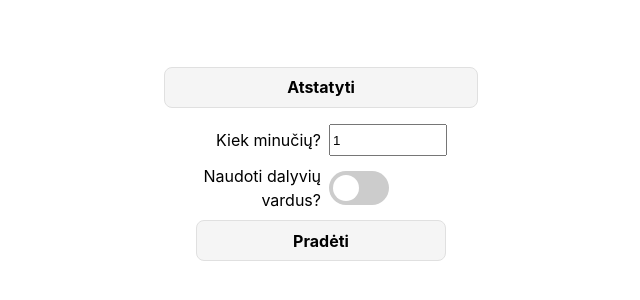
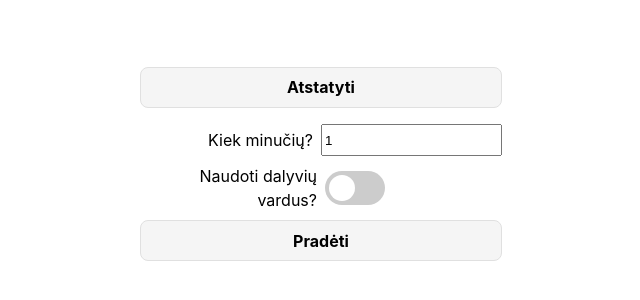
Before and after one commit to vdobro/jd-clock, a React (Vite) app: page / in a window 1280 px wide. Shown: the part 244-544 px from the top of the page, without its empty margins (351-991 px from the left). Built offline with nearby package versions, Linux system fonts and the light colour scheme.

Commit message:
Styling fixes

```diff
--- a/index.css
+++ /dev/null
@@ -1,12 +0,0 @@
-html, body {
-  margin: 0;
-  height: 100%;
-  width: 100%;
-}
-
-body {
-  display: flex;
-  flex-direction: row;
-  align-items: center;
-  justify-content: center;
-}
--- a/index.html
+++ b/index.html
@@ -1,13 +1,12 @@
 <!DOCTYPE html>
-<html lang="lt">
+<html lang="lt" style="margin: 0; height: 100%; width: 100%;">
   <head>
     <meta charset="UTF-8" />
     <link rel="icon" type="image/svg+xml" href="/vite.svg" />
     <meta name="viewport" content="width=device-width, initial-scale=1.0" />
-    <link rel="stylesheet" href="index.css" />
     <title>JD laikmatis</title>
   </head>
-  <body>
+  <body style="margin: 0; height: 100%; width: 100%; display: flex; flex-direction: row; align-items: center; justify-content: center;">
     <div id="jd-clock-root"></div>
     <script type="module" src="/src/main.tsx"></script>
   </body>
--- a/src/app.tsx
+++ b/src/app.tsx
@@ -64,25 +64,28 @@ export default function App(): JSX.Element {
     <button
       className={styles.button}
       onClick={() => setActivePage(AppPage.SETUP)}
+      type="button"
     >
       Atgal
     </button>
   );
 
   const resetButton = (): JSX.Element => (
-    <button className={styles.button} onClick={onResetClick}>
+    <button className={styles.button} onClick={onResetClick} type="button">
       Atstatyti
     </button>
   );
 
   const wrapNavbarButton = (button: JSX.Element): JSX.Element => {
-    return <ol>{button}</ol>;
+    return <li>{button}</li>;
   };
 
   const header = (): JSX.Element => (
     <nav className={styles.navBar}>
-      {activePage !== AppPage.SETUP && wrapNavbarButton(backButton())}
-      {wrapNavbarButton(resetButton())}
+      <ul>
+        {activePage !== AppPage.SETUP && wrapNavbarButton(backButton())}
+        {wrapNavbarButton(resetButton())}
+      </ul>
     </nav>
   );
   const mainBody = (): JSX.Element => (
--- a/src/components/timer.tsx
+++ b/src/components/timer.tsx
@@ -87,13 +87,13 @@ export function Timer(props: TimerProps): JSX.Element {
       </p>
       <div className={styles.value + ((totalSeconds < 0) ? ` ${styles.overflow}` : '')}>
         {totalSeconds < 0 && <span>-</span>}
-        {minutes !== 0 && <span>
+        {minutes !== 0 && <span className={styles.minutes}>
           {Math.abs(minutes)}m
         </span>}
         <span>{Math.abs(seconds)}s</span>
       </div>
 
-      <button className={appStyles.button} onClick={startOrSuspend}>
+      <button className={appStyles.button} onClick={startOrSuspend} type="button">
         {running ? "Stabdyti" : "Leisti"}
       </button>
     </div>
--- a/src/pages/setup.tsx
+++ b/src/pages/setup.tsx
@@ -100,7 +100,6 @@ const initialNames: Participants = {
 
 export function SetupPage(props: SetupPageProps): JSX.Element {
   const {
-    participantLabels,
     initialTimeSetting,
     onNameChanged,
     onTimeChanged,
@@ -115,6 +114,17 @@ export function SetupPage(props: SetupPageProps): JSX.Element {
   const onNamesSwitchChanged = (value: boolean) => {
     setCustomNames(value);
   };
+
+  const formatParticipantLabel = (label: string) : string => {
+    return `"${label}" vardas:`;
+  }
+
+  const participantLabels : Participants = {
+    firstProponent: formatParticipantLabel(props.participantLabels.firstProponent),
+    firstOpponent: formatParticipantLabel(props.participantLabels.firstOpponent),
+    secondProponent: formatParticipantLabel(props.participantLabels.secondProponent),
+    secondOpponent: formatParticipantLabel(props.participantLabels.secondOpponent),
+  }
 
   useEffect(() => {
     onNameChanged(names);
--- a/src/styles/app.module.scss
+++ b/src/styles/app.module.scss
@@ -24,17 +24,27 @@
   -webkit-text-size-adjust: 100%;
 }
 
+.main {
+  width: 100%;
+}
+
 .navBar {
-  display: flex;
-  flex-direction: row;
-  flex: 0 1 100%;
   width: 100%;
-  gap: 10px;
 
-  & > ol {
+  & > ul {
+    display: flex;
+    flex-direction: row;
+    flex: 0 1 100%;
+    width: 100%;
+    gap: 10px;
     box-sizing: border-box;
     padding-inline: 0;
     width: 100%;
+
+    & > li {
+      width: 100%;
+      list-style: none;
+    }
   }
 }
 
--- a/src/styles/clock.module.scss
+++ b/src/styles/clock.module.scss
@@ -59,13 +59,16 @@
   flex-direction: row;
   align-items: center;
   justify-content: center;
-  gap: 10px;
 
   & > * {
     flex: 0 1;
   }
 }
 
+.minutes {
+  margin-right: 10px;
+}
+
 .overflow {
   color: red;
 }
--- a/src/styles/setup.module.scss
+++ b/src/styles/setup.module.scss
@@ -1,24 +1,26 @@
 .formRow {
-  display: inline-flex;
+  width: 100%;
+  display: flex;
   align-items: center;
   align-content: center;
   justify-content: space-between;
   gap: 0.5rem;
 
   & > * {
-    flex: 1 0 50%;
+    flex: 1 0;
   }
 
   & > label {
     text-align: end;
+    width: 100%;
   }
 }
 
 .input {
   height: 26px;
   min-width: unset;
-  max-width: none;
-  width: 100px;
+  max-width: unset;
+  width: 100%;
 }
 
 .form {
@@ -26,7 +28,6 @@
   flex-direction: column;
   justify-content: flex-start;
   align-items: center;
-  max-width: 500px;
   gap: 0.5rem;
 }
 
```
